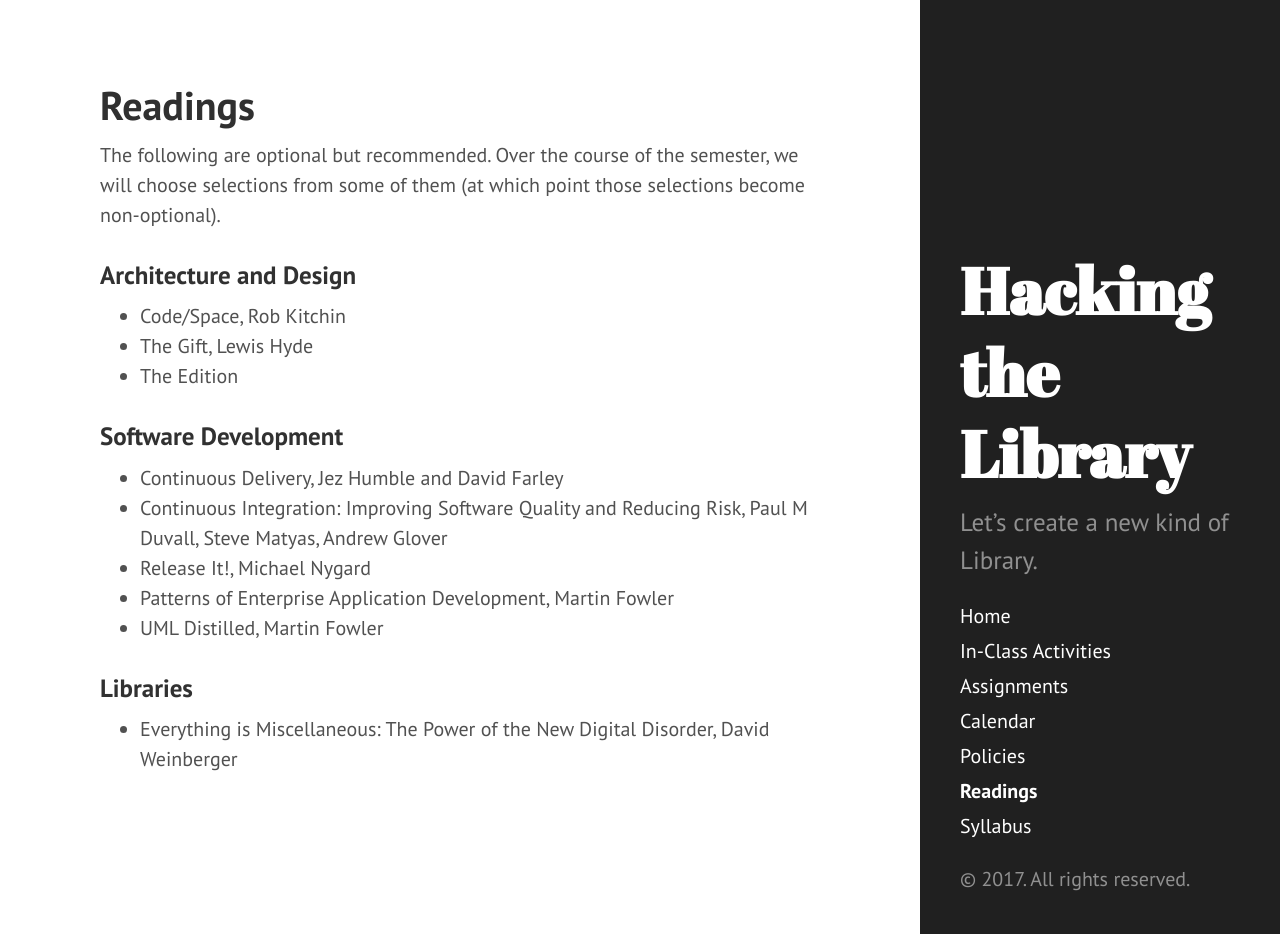
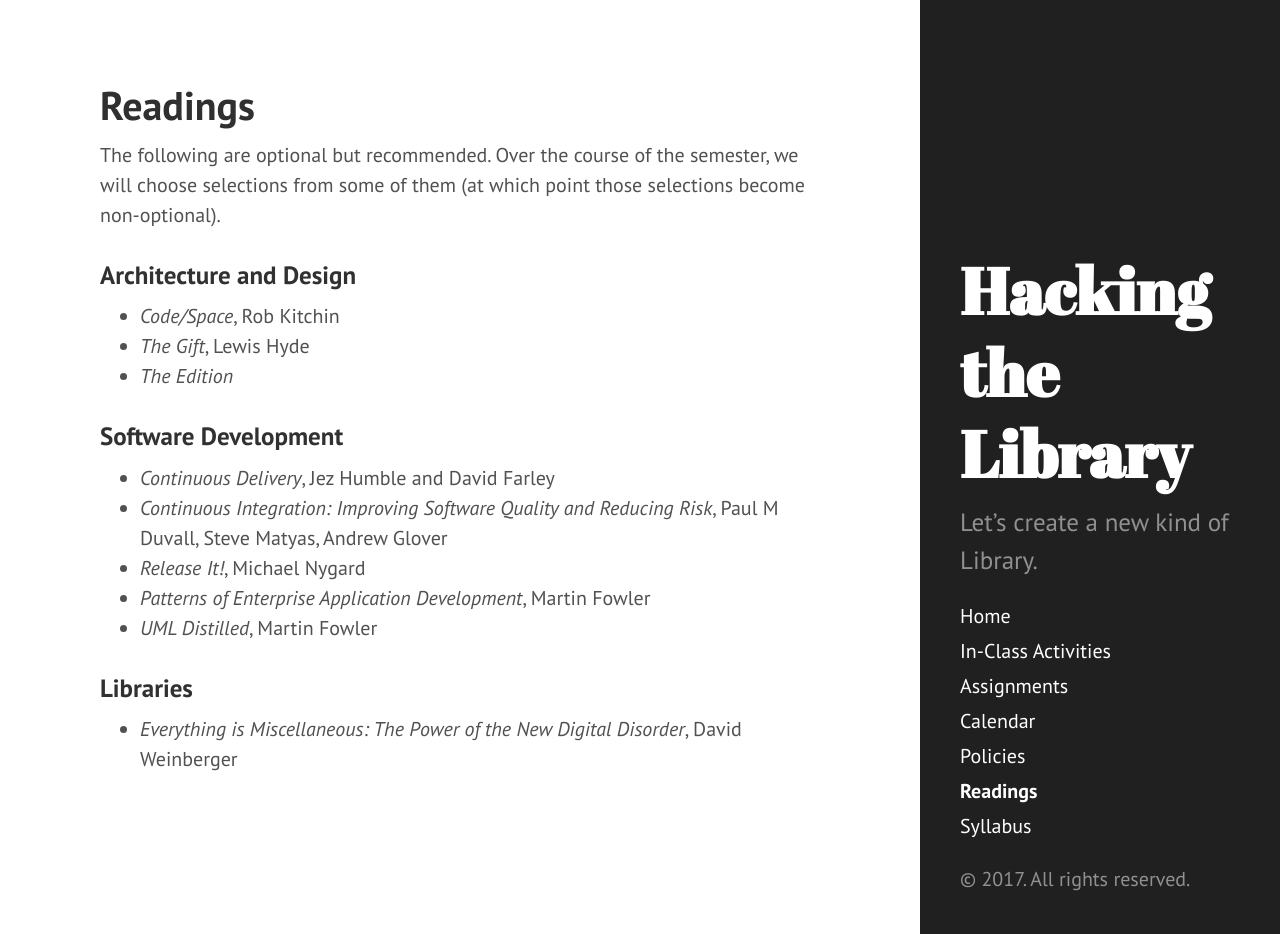
Before and after one commit to osteele/hackingthelibrary.org, a Jekyll site: the page built from readings.md, in a window 1280 px wide and 934 px high. Built offline with Jekyll 4.4.1, drawn with Linux system fonts in a browser that asks for light colours.

Commit message:
try new formatting for activities list

```diff
--- a/readings.md
+++ b/readings.md
@@ -10,18 +10,18 @@ non-optional).
 
 ### Architecture and Design
 
-* Code/Space, Rob Kitchin
-* The Gift, Lewis Hyde
-* The Edition
+* *Code/Space*, Rob Kitchin
+* *The Gift*, Lewis Hyde
+* *The Edition*
 
 ### Software Development
 
-* Continuous Delivery, Jez Humble and David Farley
-* Continuous Integration: Improving Software Quality and Reducing Risk, Paul M Duvall, Steve Matyas, Andrew Glover
-* Release It!, Michael Nygard
-* Patterns of Enterprise Application Development, Martin Fowler
-* UML Distilled, Martin Fowler
+* *Continuous Delivery*, Jez Humble and David Farley
+* *Continuous Integration: Improving Software Quality and Reducing Risk*, Paul M Duvall, Steve Matyas, Andrew Glover
+* *Release It!*, Michael Nygard
+* *Patterns of Enterprise Application Development*, Martin Fowler
+* *UML Distilled*, Martin Fowler
 
 ### Libraries
 
-* Everything is Miscellaneous: The Power of the New Digital Disorder, David Weinberger
+* *Everything is Miscellaneous: The Power of the New Digital Disorder*, David Weinberger
```
Also changed, not shown: _days/day-1.md (+1 -1 lines).
